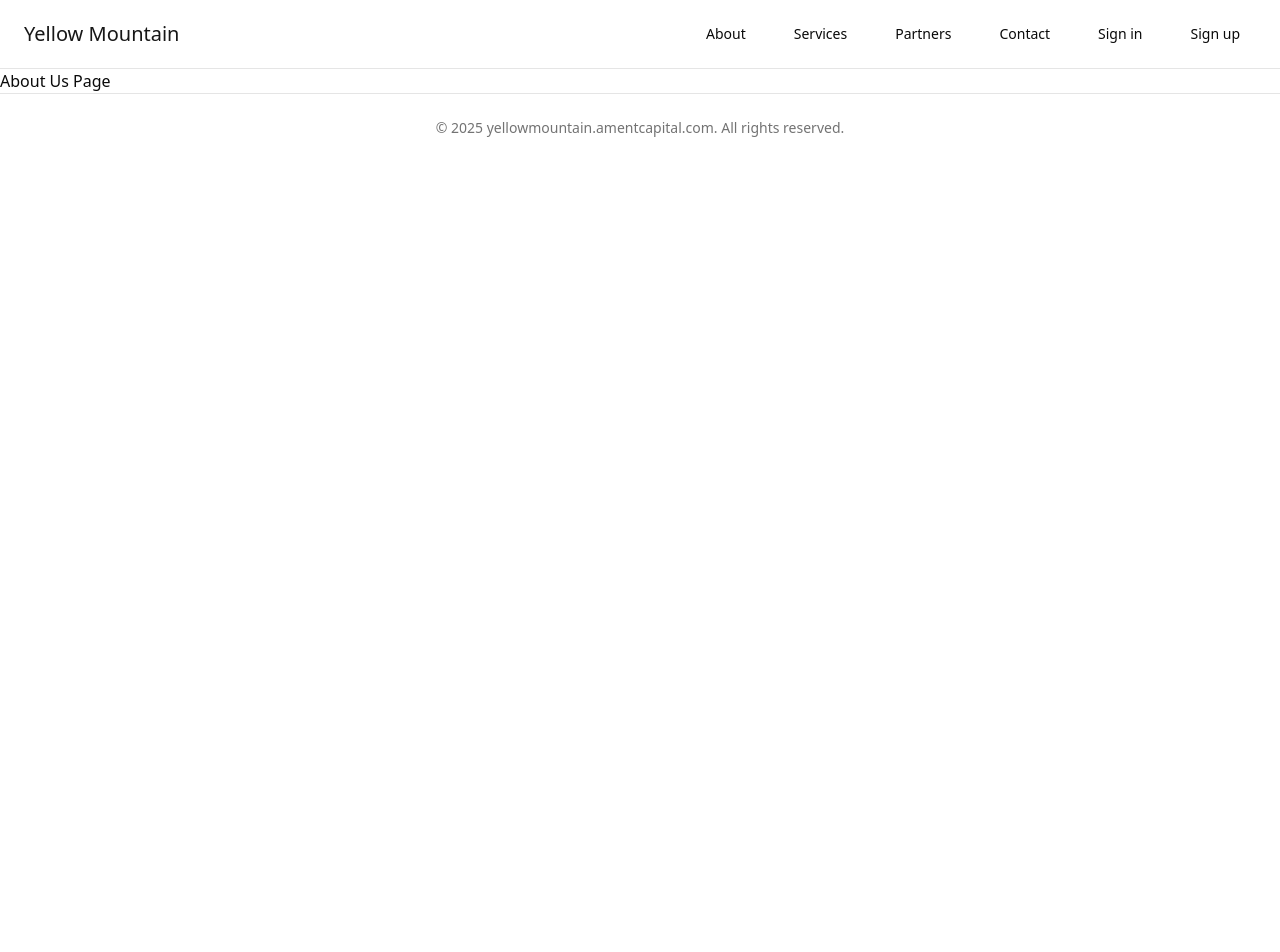
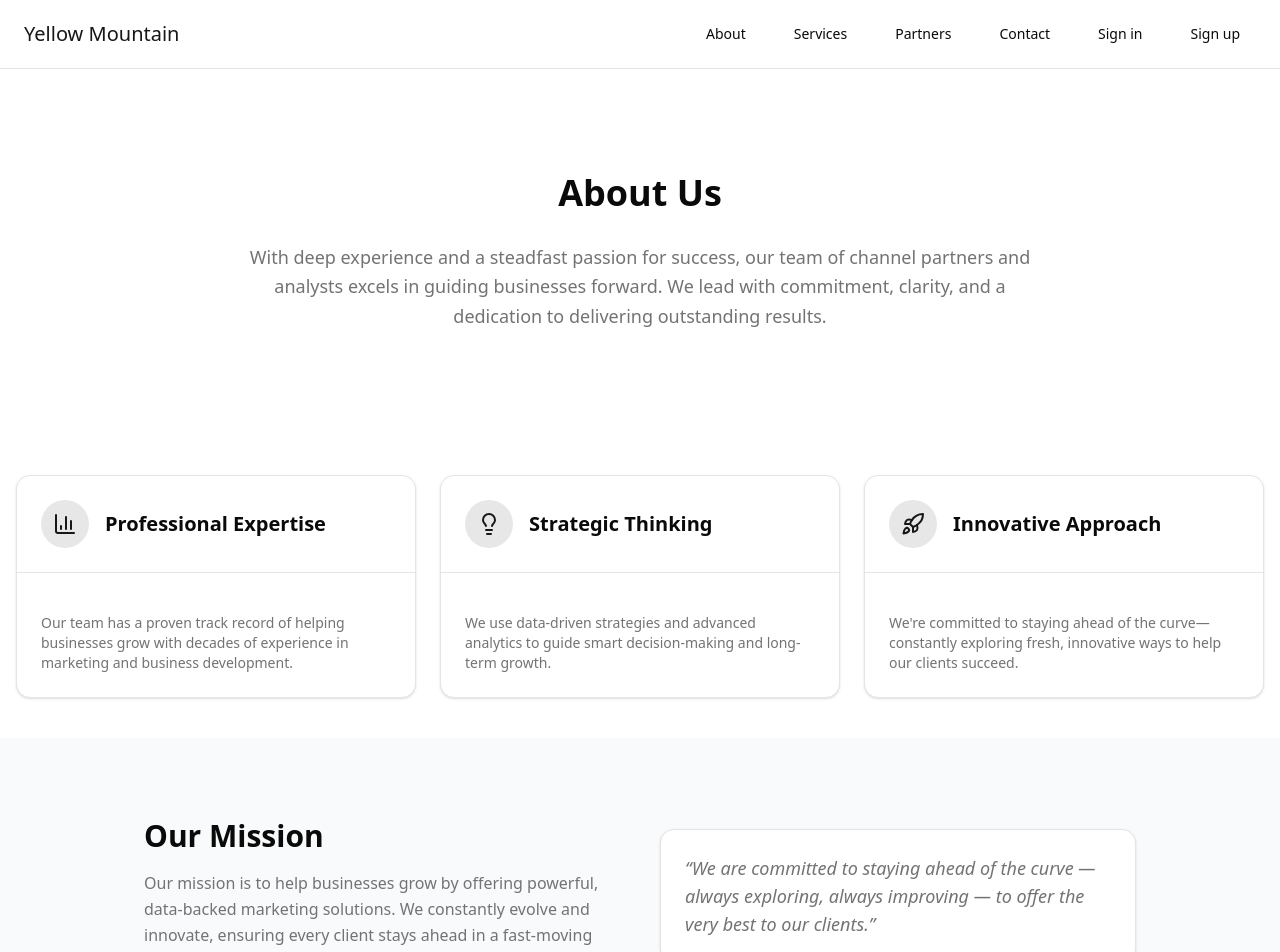
Before and after one commit to sathwik-09/yellow-mountain, a React (Vite) app: page /about in a window 1280 px wide. Shown: the top 952 px of the page. Before the commit the page ends 800 px from the top, so only its background shows below. Built offline with nearby package versions, Linux system fonts and the light colour scheme.

Commit message:
feat: add about section

```diff
--- a/src/pages/About.jsx
+++ b/src/pages/About.jsx
@@ -1,3 +1,84 @@
-export default function About() {
-  return <div>About Us Page</div>;
+import {
+  Card,
+  CardContent,
+  CardDescription,
+  CardHeader,
+  CardTitle,
+} from "@/components/ui/card";
+import { Separator } from "@/components/ui/separator";
+import { Lightbulb, BarChart3, Rocket } from "lucide-react";
+
+const about = [
+  {
+    id: 1,
+    title: "Professional Expertise",
+    icon: <BarChart3 className="w-6 h-6 text-primary" />,
+    description:
+      "Our team has a proven track record of helping businesses grow with decades of experience in marketing and business development.",
+  },
+  {
+    id: 2,
+    title: "Strategic Thinking",
+    icon: <Lightbulb className="w-6 h-6 text-primary" />,
+    description:
+      "We use data-driven strategies and advanced analytics to guide smart decision-making and long-term growth.",
+  },
+  {
+    id: 3,
+    title: "Innovative Approach",
+    icon: <Rocket className="w-6 h-6 text-primary" />,
+    description:
+      "We're committed to staying ahead of the curve—constantly exploring fresh, innovative ways to help our clients succeed.",
+  },
+];
+
+export default function AboutSection() {
+  return (
+    <div className="bg-white">
+      <section className="container max-w-4xl mx-auto px-4 py-20 text-center space-y-6">
+        <Card className="border-none shadow-none">
+          <CardHeader>
+            <CardTitle className="text-4xl font-bold">About Us</CardTitle>
+          </CardHeader>
+          <CardContent className="text-muted-foreground text-lg leading-relaxed">
+            With deep experience and a steadfast passion for success, our team of channel partners and analysts excels in guiding businesses forward. We lead with commitment, clarity, and a dedication to delivering outstanding results.
+          </CardContent>
+        </Card>
+      </section>
+
+      <section className="container max-w-7xl mx-auto px-4 py-10 grid grid-cols-1 md:grid-cols-3 gap-6">
+        {about.map((item) => (
+          <Card
+            key={item.id}
+            className="group transition-all hover:shadow-lg hover:-translate-y-1 duration-300"
+          >
+            <CardHeader className="flex items-center gap-4">
+              <div className="bg-primary/10 p-3 rounded-full">{item.icon}</div>
+              <CardTitle className="text-xl">{item.title}</CardTitle>
+            </CardHeader>
+            <Separator />
+            <CardContent className="pt-4 text-sm text-muted-foreground">
+              {item.description}
+            </CardContent>
+          </Card>
+        ))}
+      </section>
+
+      <section className="bg-gray-50 py-20">
+        <div className="container max-w-5xl mx-auto px-4 grid md:grid-cols-2 gap-10 items-center">
+          <div>
+            <h2 className="text-3xl font-semibold mb-4">Our Mission</h2>
+            <p className="text-muted-foreground text-base leading-relaxed">
+              Our mission is to help businesses grow by offering powerful, data-backed marketing solutions. We constantly evolve and innovate, ensuring every client stays ahead in a fast-moving market.
+            </p>
+          </div>
+          <Card className="bg-white border shadow-sm p-6">
+            <CardDescription className="text-lg italic text-muted-foreground">
+              “We are committed to staying ahead of the curve — always exploring, always improving — to offer the very best to our clients.”
+            </CardDescription>
+          </Card>
+        </div>
+      </section>
+    </div>
+  );
 }
```
